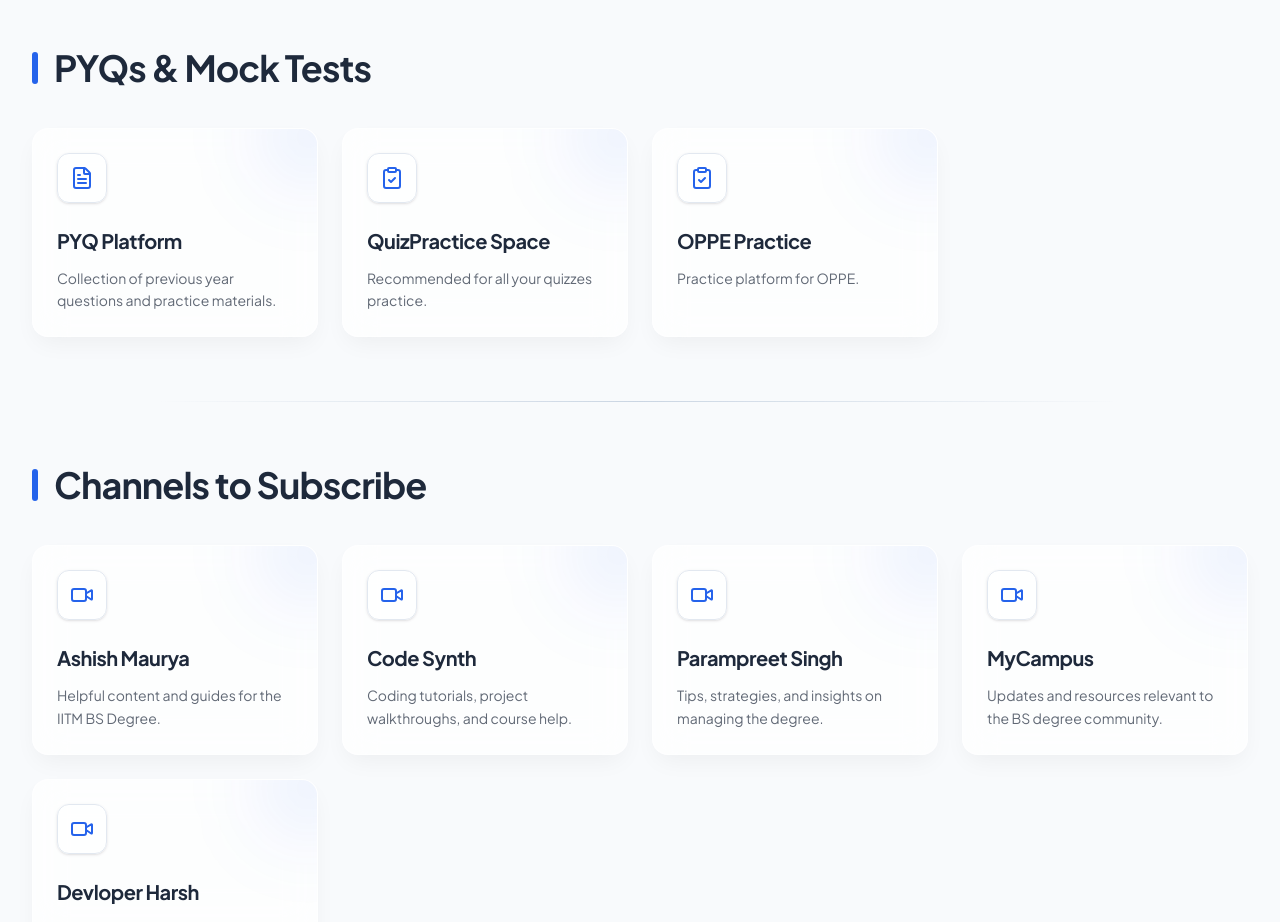
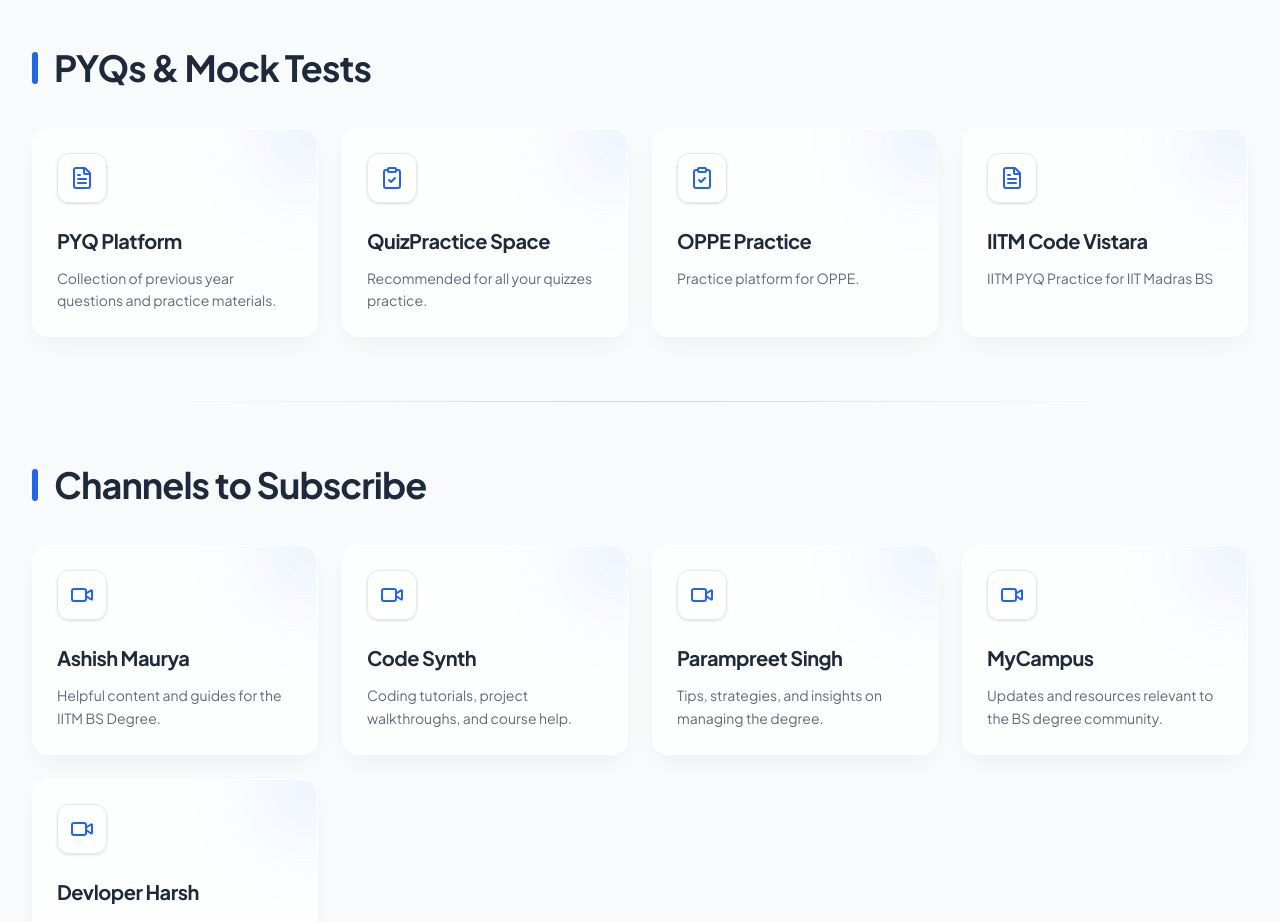
Before and after one commit to 23f2001548/iitmbshub, a React (Vite) app: page / in a window 1280 px wide. Shown: the part 2820-3742 px from the top of the page. Built offline with nearby package versions, Linux system fonts and the light colour scheme.

Commit message:
feat: add IITM Code Vistara to PYQ section

```diff
--- a/src/pages/Home.jsx
+++ b/src/pages/Home.jsx
@@ -143,6 +143,12 @@
     description: 'Practice platform for OPPE.',
     icon: ClipboardCheck,
     url: 'https://oppe.rangalabs.cloud',
+  },
+  {
+    name: 'IITM Code Vistara',
+    description: 'IITM PYQ Practice for IIT Madras BS',
+    icon: FileText,
+    url: 'https://iitmcodevistara.com/',
   },
 ];
 
```
Also changed, not shown: 1 other file (tests, documents, lock files or other folders).
